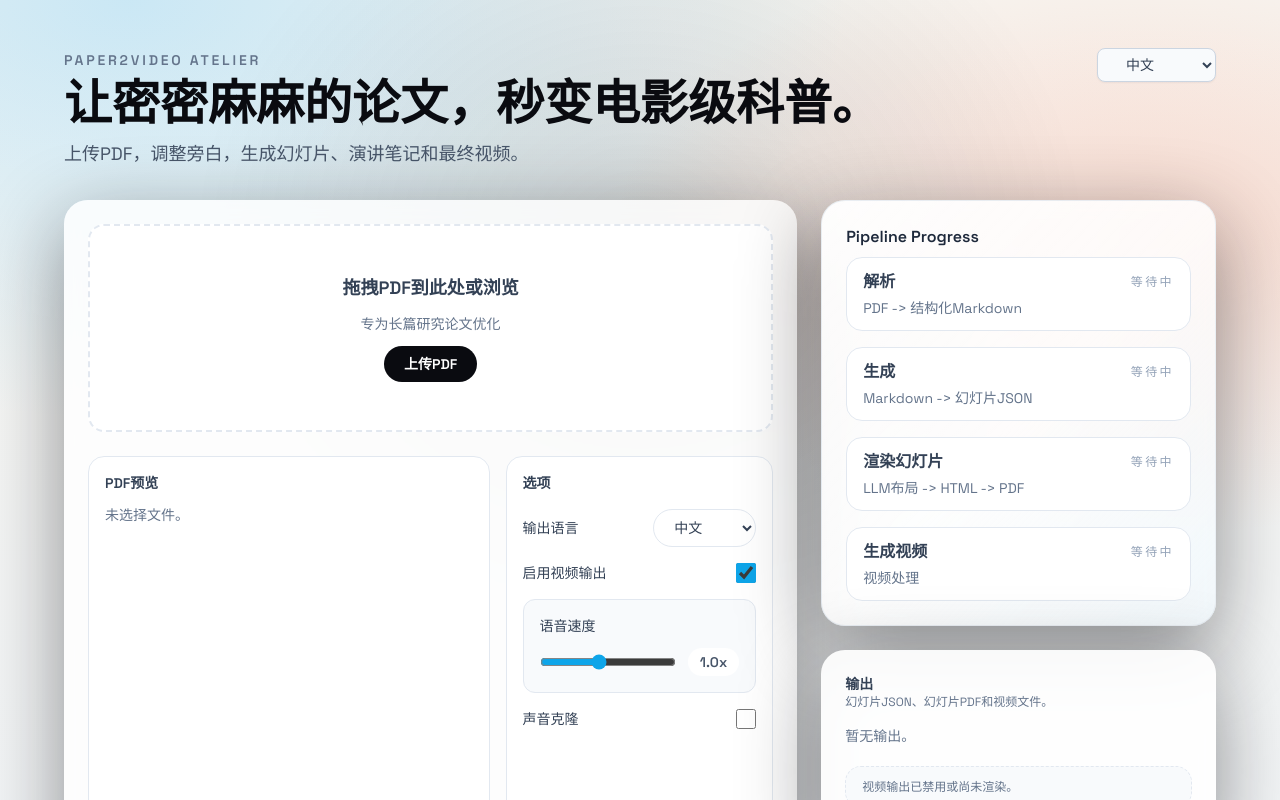
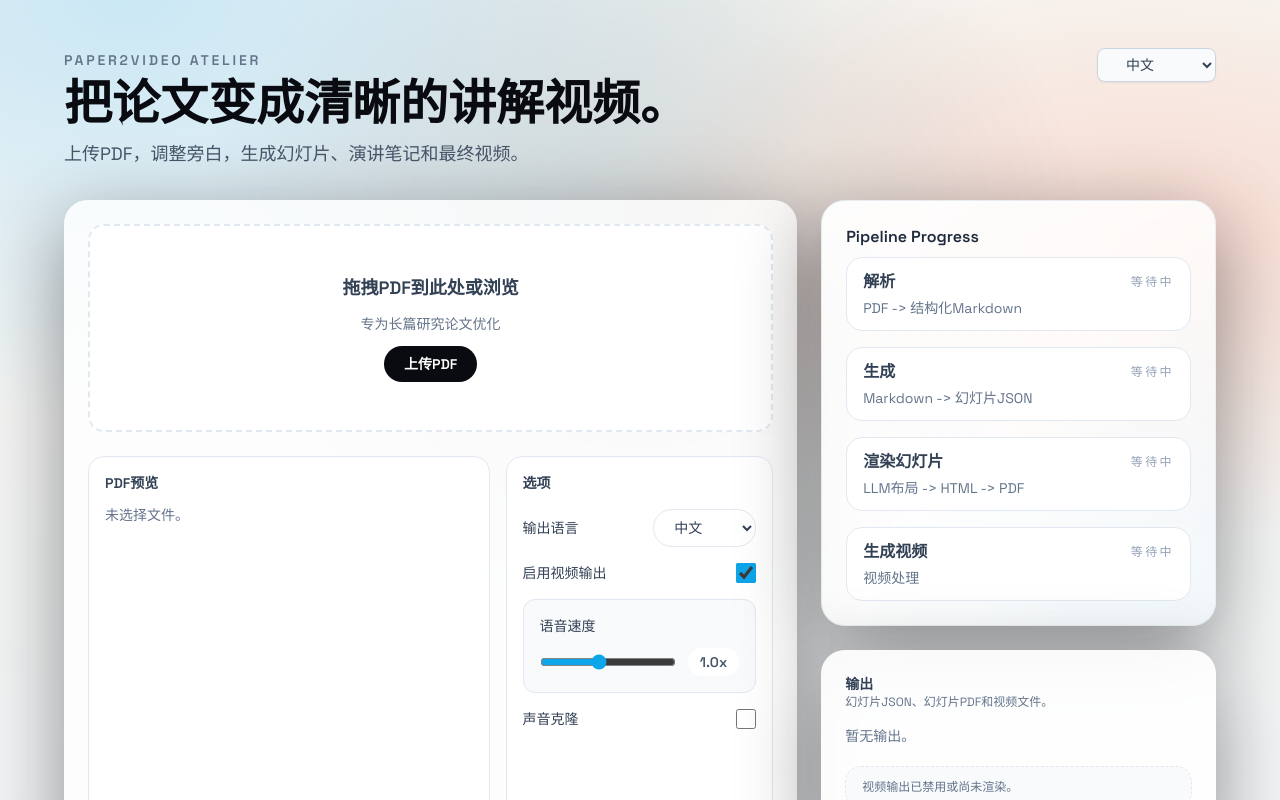
Before and after one commit to ljie-PI/Paper2Video, a Next.js app: page / in a window 1280 px wide. Shown: the top 800 px of the page. Built offline with nearby package versions, Linux system fonts and the light colour scheme.

Commit message:
update UI texts

```diff
--- a/app/page.tsx
+++ b/app/page.tsx
@@ -15,7 +15,7 @@ const formatBytes = (value: number) => {
 
 const translations = {
   en: {
-    title: 'From dense papers to cinematic explainers.',
+    title: 'Turn papers into clear explainer videos.',
     subtitle: 'Upload a PDF, tune your narration, and generate slides, speaker notes, and a final video.',
     dragText: 'Drag a PDF here or browse',
     dragSubtext: 'Optimized for long-form research papers',
@@ -62,7 +62,7 @@ const translations = {
     createError: 'Failed to create job.'
   },
   zh: {
-    title: '让密密麻麻的论文，秒变电影级科普。',
+    title: '把论文变成清晰的讲解视频。',
     subtitle: '上传PDF，调整旁白，生成幻灯片、演讲笔记和最终视频。',
     dragText: '拖拽PDF到此处或浏览',
     dragSubtext: '专为长篇研究论文优化',
@@ -345,7 +345,7 @@ export default function HomePage() {
             </div>
 
             <div className="mt-6 grid gap-4 md:grid-cols-[1.2fr_0.8fr]">
-              <div className="flex h-[580px] flex-col rounded-2xl border border-slate-200 bg-white p-4">
+              <div className="flex h-[620px] flex-col rounded-2xl border border-slate-200 bg-white p-4">
                 <p className="text-sm font-semibold text-slate-700">{t.pdfPreview}</p>
                 {pdfFile ? (
                   <div className="mt-3 flex items-center justify-between rounded-xl bg-slate-50 px-4 py-3 text-sm text-slate-600">
```
Also changed, not shown: 5 other files (tests, documents, lock files or other folders).
